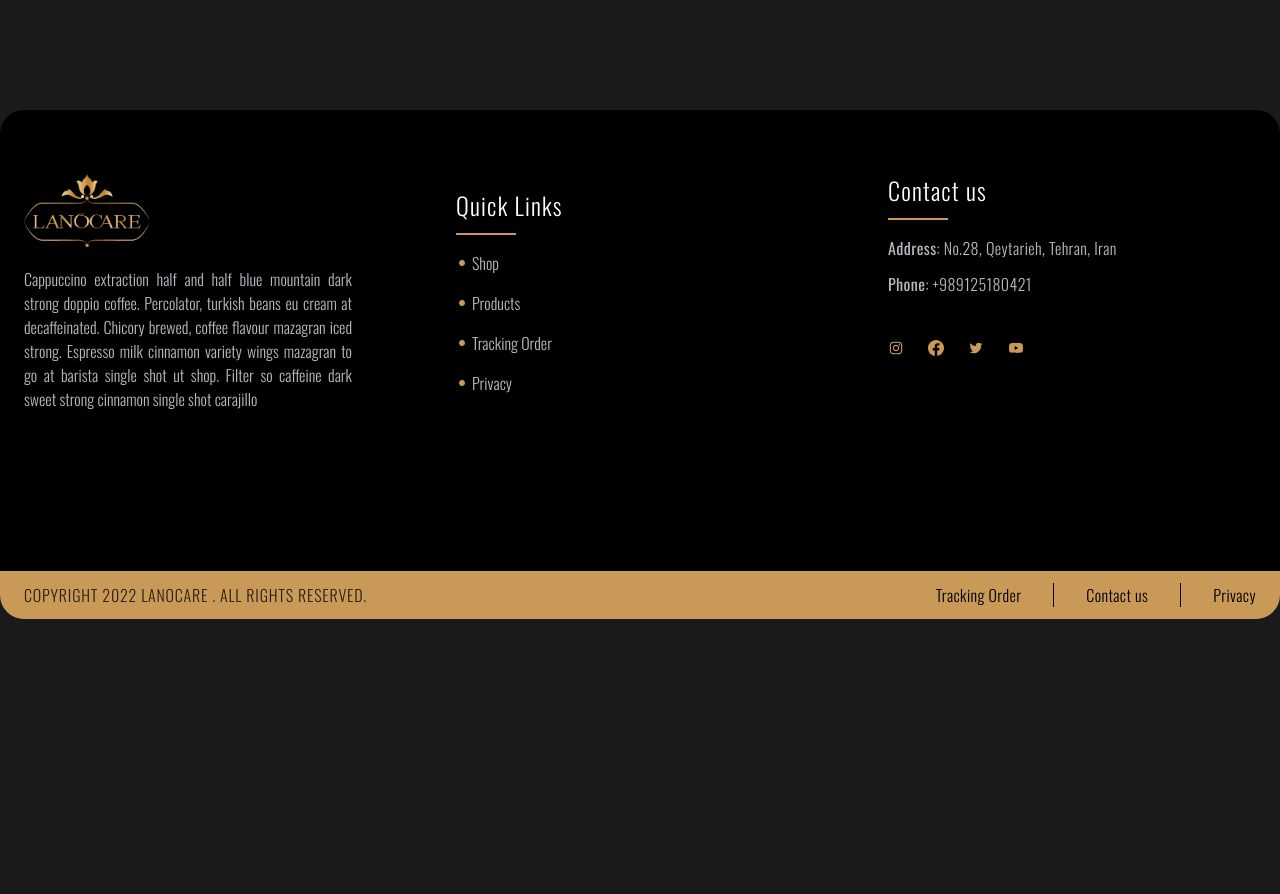
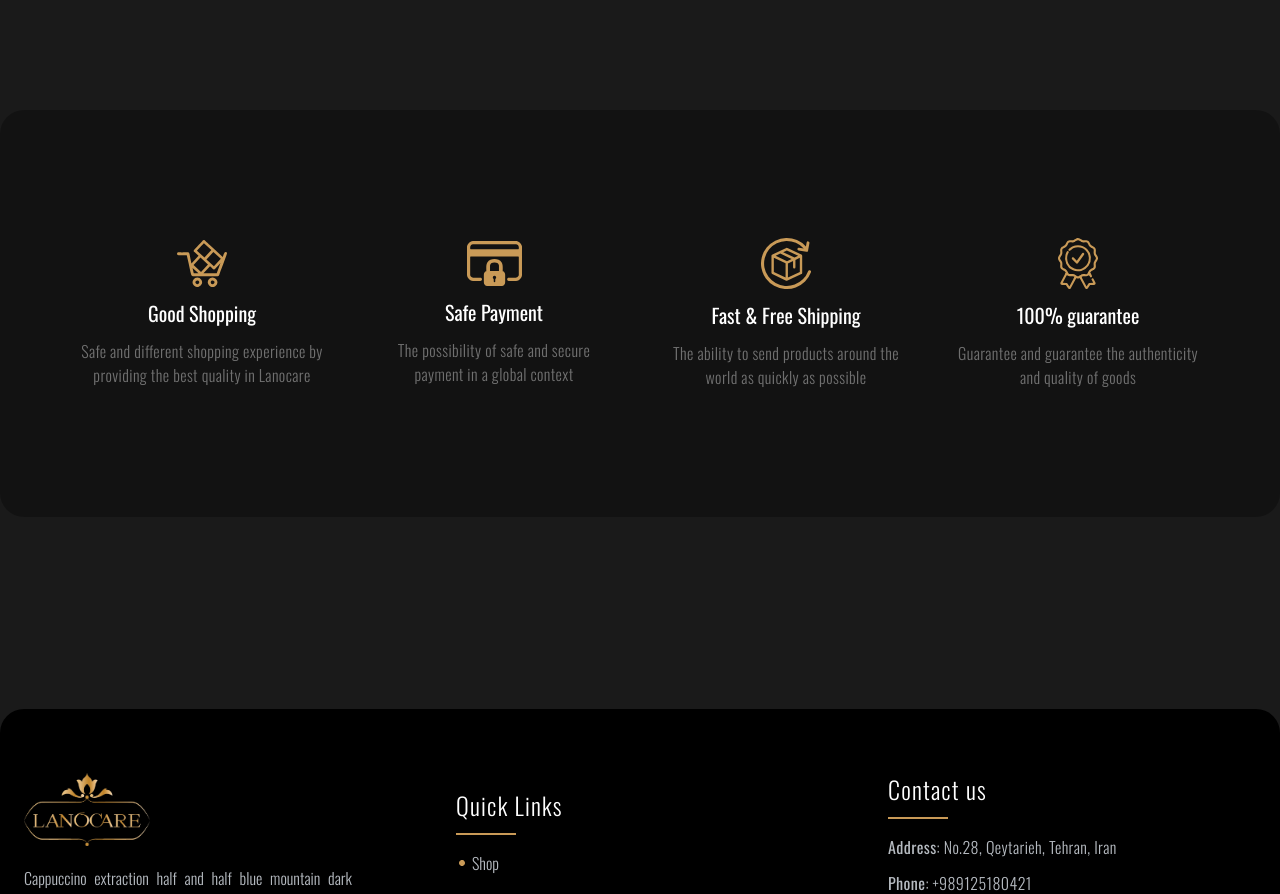
Before and after one commit to hamid19471/lanocare-store, a React (Vite) app: page / in a window 1280 px wide. Shown: the part 722-1616 px from the top of the page. Before the commit the page ends 1341 px from the top, so only its background shows below. Built offline with nearby package versions, Linux system fonts and the light colour scheme.

Commit message:
Update: create hero section and base information box

```diff
--- a/src/pages/Home/Home.jsx
+++ b/src/pages/Home/Home.jsx
@@ -1,13 +1,52 @@
 import Layout from "../../layout";
 import slider from "../../assets/slider.jpeg";
+
+import icon1 from "../../assets/svg-icons/icon-01.svg";
+import icon2 from "../../assets/svg-icons/icon-02.svg";
+import icon3 from "../../assets/svg-icons/icon-03.svg";
+import icon4 from "../../assets/svg-icons/icon-04.svg";
+
 const Home = () => {
   return (
     <Layout>
-      <img
-        src={slider}
-        alt="Lanocare | skin care"
-        className="h-full lg:-translate-y-28 w-full object-cover "
-      />
+      <div>
+        <img
+          src={slider}
+          alt="Lanocare | skin care"
+          className="h-full lg:-translate-y-28 w-full object-cover "
+        />
+      </div>
+      <div className="container grid grid-cols-1 md:grid-cols-4 items-center justify-between bg-black/30 text-white py-32 px-20 gap-12 rounded-3xl mb-48">
+        <div className="flex flex-col items-center justify-center gap-3 text-center">
+          <img src={icon1} alt="" className="w-[50px]" />
+          <h3 className="text-xl font-[400] ">Good Shopping</h3>
+          <p className="text-white/40 font-light tracking-wide">
+            Safe and different shopping experience by providing the best quality
+            in Lanocare
+          </p>
+        </div>
+        <div className="flex flex-col items-center justify-center gap-3 text-center">
+          <img src={icon2} alt="" className="w-[55px]" />
+          <h3 className="text-xl font-[400] ">Safe Payment</h3>
+          <p className="text-white/40 font-light tracking-wide">
+            The possibility of safe and secure payment in a global context
+          </p>
+        </div>
+        <div className="flex flex-col items-center justify-center gap-3 text-center">
+          <img src={icon3} alt="" className="w-[50px]" />
+          <h3 className="text-xl font-[400] ">Fast & Free Shipping</h3>
+          <p className="text-white/40 font-light tracking-wide">
+            The ability to send products around the world as quickly as possible
+          </p>
+        </div>
+        <div className="flex flex-col items-center justify-center gap-3 text-center">
+          <img src={icon4} alt="" className="w-[40px]" />
+          <h3 className="text-xl font-[400] ">100% guarantee</h3>
+          <p className="text-white/40 font-light tracking-wide">
+            Guarantee and guarantee the authenticity and quality of goods
+          </p>
+        </div>
+      </div>
     </Layout>
   );
 };
```
